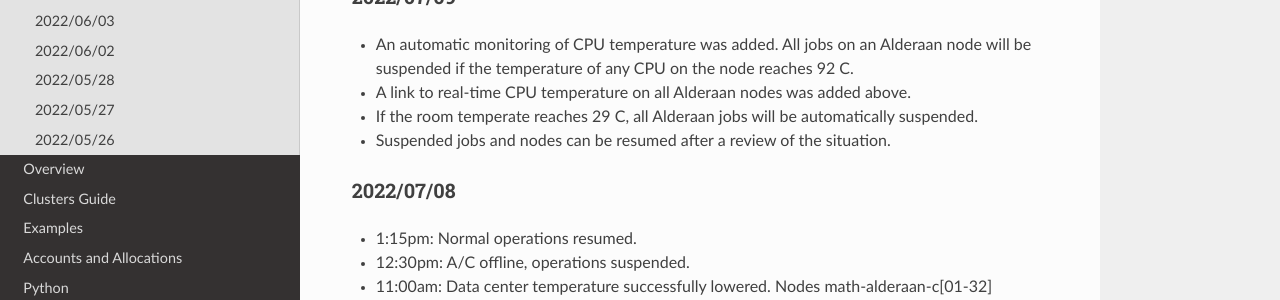
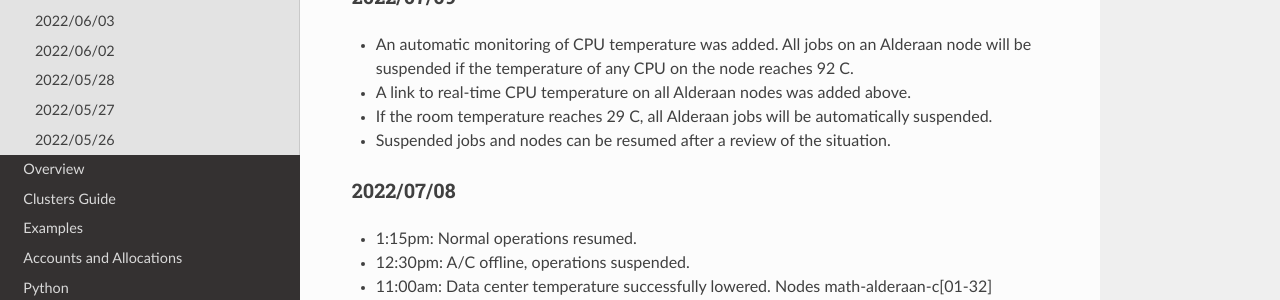
Before and after one commit to ccmucdenver/ccm-docs, an MkDocs documentation site: the page built from docs/updates.md, in a window 1280 px wide and 900 px high. Shown: the part 321-621 px from the top of the window. Built offline with MkDocs 1.6.1, drawn with Linux system fonts in a browser that asks for light colours; nearby versions of some CDN libraries.

```diff
--- a/docs/updates.md
+++ b/docs/updates.md
@@ -13,7 +13,7 @@ be suspended if the temperature of any CPU on the node reaches 92 C.
 
 * A link to real-time CPU temperature on all Alderaan nodes was added above.
 
-* If the room temperate reaches 29 C, all Alderaan jobs will be automatically suspended.
+* If the room temperature reaches 29 C, all Alderaan jobs will be automatically suspended.
 
 * Suspended jobs and nodes can be resumed after a review of the situation.
 
```
